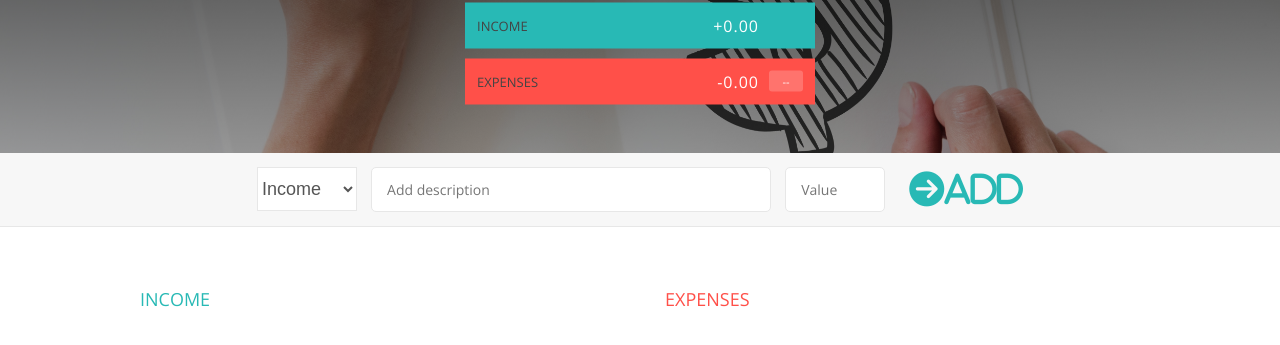
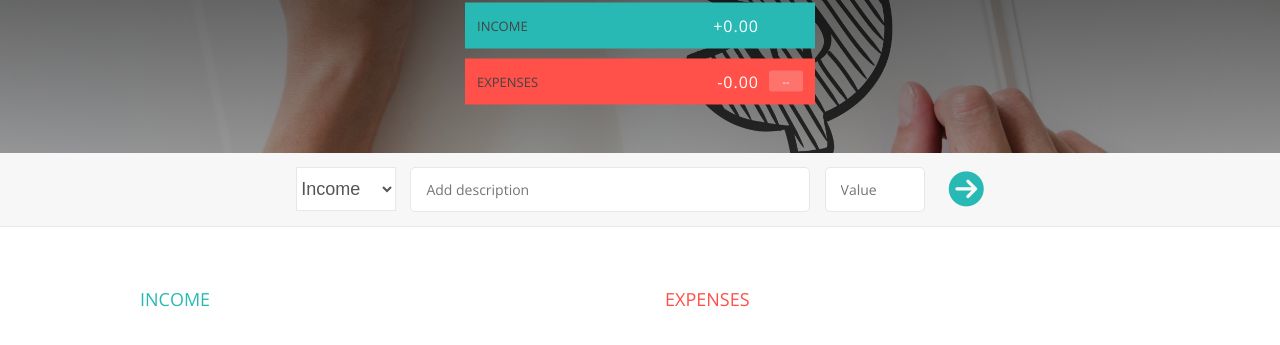
Before and after one commit to jerus1403/budget-app, a plain HTML site: page index.html in a window 1280 px wide. Shown: the part 167-512 px from the top of the page. Drawn offline with nearby package versions, Linux system fonts and the light colour scheme.

Commit message:
Update index.html

```diff
--- a/index.html
+++ b/index.html
@@ -2,6 +2,7 @@
 <html lang="en">
     <head>
         <meta charset="UTF-8">
+        <meta name="viewport" content="width=device-width, initial-scale=1">
         <link href="https://fonts.googleapis.com/css?family=Open+Sans:100,300,400,600" rel="stylesheet" type="text/css">
         <link rel="stylesheet" href="path/to/font-awesome/css/font-awesome.min.css">
         <link href="http://code.ionicframework.com/ionicons/2.0.1/css/ionicons.min.css" rel="stylesheet" type="text/css">
@@ -47,7 +48,7 @@
                     </select>
                     <input type="text" class="add__description" placeholder="Add description">
                     <input type="number" class="add__value" placeholder="Value">
-                    <button class="add__btn"><i class="fa fa-arrow-circle-right" aria-hidden="true">Add</i></button>
+                    <button class="add__btn"><i class="fa fa-arrow-circle-right" aria-hidden="true"></i></button>
                 </div>
             </div>
 
```
